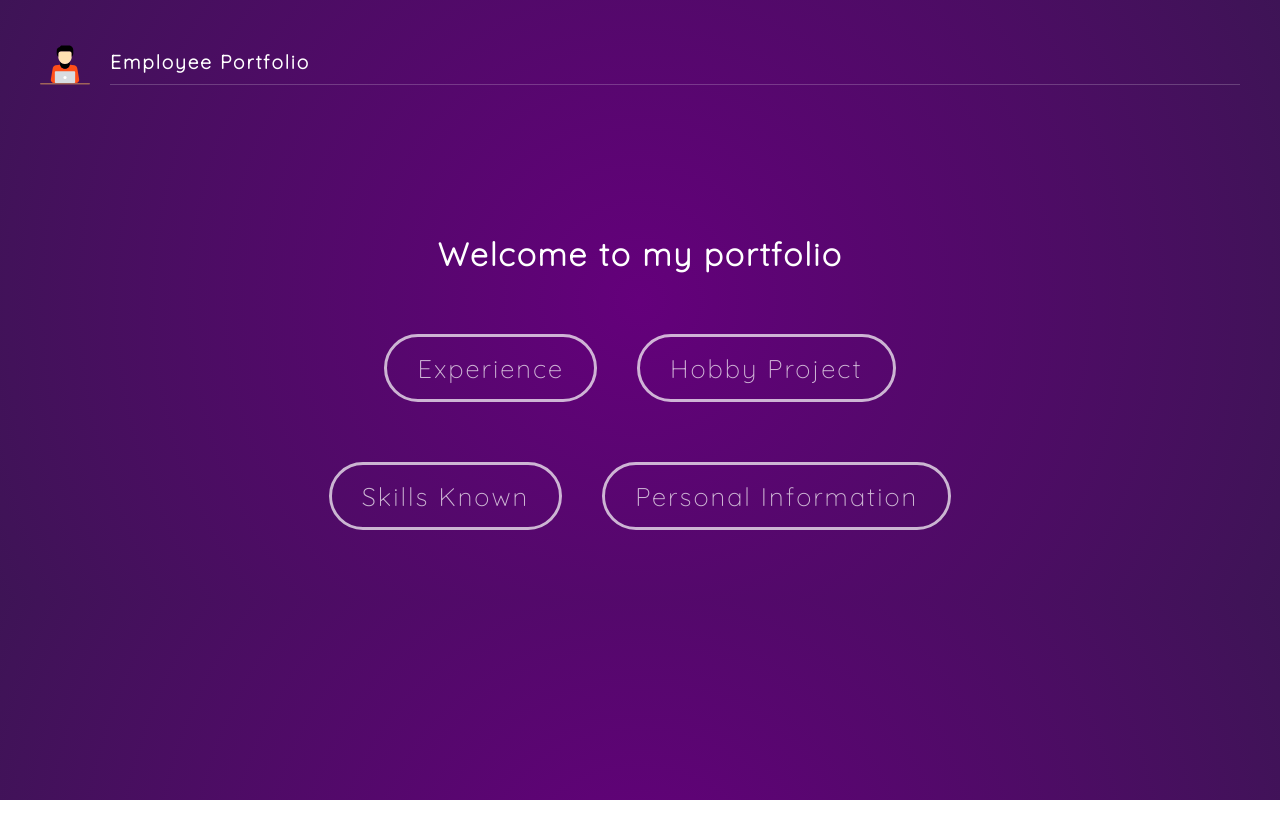
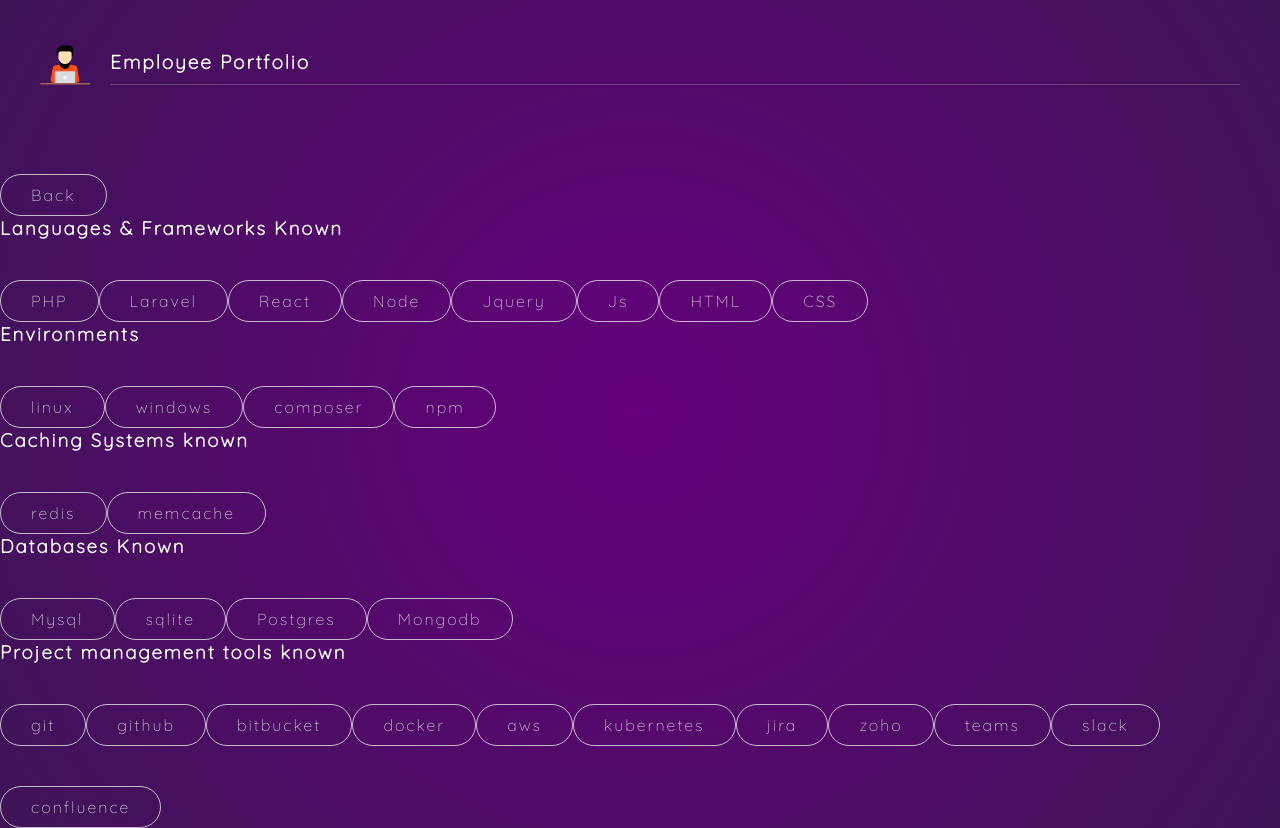
Before and after one commit to deepak0023/portfolio, a React (Create React App) app: page /skill in a window 1280 px wide. Before the commit the page ends 800 px from the top, so only its background shows below. Built offline with nearby package versions, Linux system fonts and the light colour scheme.

Commit message:
Skill Page : Add a basic layout component for skills page

```diff
--- a/src/App.js
+++ b/src/App.js
@@ -4,6 +4,7 @@
 import Home from './components/Home';
 import Experience from './components/Experience';
 import HobbyProject from './components/HobbyProject';
+import Skill from './components/Skill';
 
 
 function App() {
@@ -17,6 +18,9 @@
         <Route path="/hobby_projects">
           <HobbyProject />
         </Route>
+        <Route path="/skill">
+          <Skill />
+        </Route>
         <Route path="/">
           <Home />
         </Route>
--- /dev/null
+++ b/src/components/Skill.js
@@ -0,0 +1,77 @@
+import React from 'react';
+import { Link } from 'react-router-dom';
+
+const Skill = () => {
+  const frameworks = ['PHP', 'Laravel', 'React', 'Node', 'Jquery', 'Js', 'HTML', 'CSS'];
+  const environments = ['linux', 'windows', 'composer', 'npm' ];
+  const cache_systems = ['redis', 'memcache'];
+  const databases = ['Mysql', 'sqlite', 'Postgres', 'Mongodb'];
+  const project_management_tools = ['git', 'github', 'bitbucket', 'docker', 'aws', 'kubernetes', 'jira', 'zoho', 'teams', 'slack', 'confluence']
+
+  return (
+    <div className="base skill_container">
+
+      {
+        <div>
+          <Link to="/Home">
+            <button className="back_button">Back</button>
+          </Link>
+        </div>
+      }
+
+      <div className="skill_block">
+
+        <h3>Languages & Frameworks Known</h3>
+        {frameworks.map(framework => {
+          return (
+            <button className="skill_button">{ framework }</button>
+          )
+        })}
+
+      </div>
+      <div className="skill_block">
+
+        <h3>Environments</h3>
+          {environments.map(environment => {
+          return (
+              <button className="skill_button">{ environment }</button>
+            )
+          })}
+
+      </div>
+      <div className="skill_block">
+
+        <h3>Caching Systems known</h3>
+          {cache_systems.map(cache_system => {
+            return (
+              <button className="skill_button">{ cache_system }</button>
+            )
+          })}
+
+       </div>
+      <div className="skill_block">
+
+        <h3>Databases Known</h3>
+          {databases.map(database => {
+            return (
+              <button className="skill_button">{ database }</button>
+            )
+          })}
+
+      </div>
+      <div className="skill_block">
+
+        <h3>Project management tools known</h3>
+          {project_management_tools.map(project_management_tool => {
+            return (
+              <button className="skill_button">{ project_management_tool }</button>
+            )
+          })}
+
+      </div>
+
+    </div>
+  )
+}
+
+export default Skill;
```
